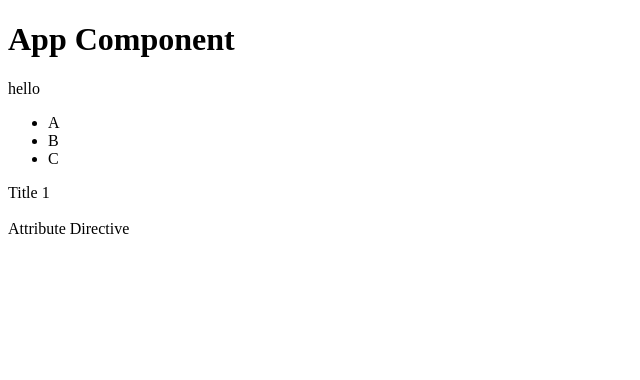
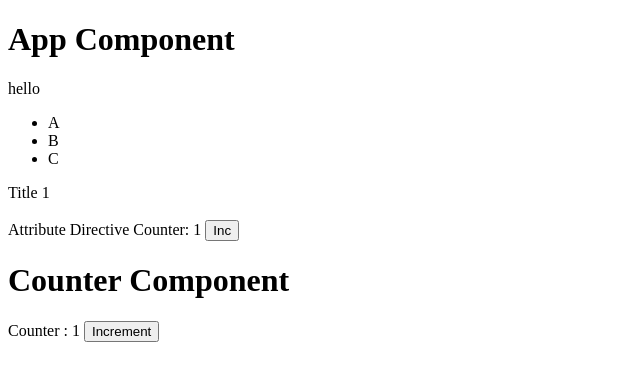
Before and after one commit to jkpulipati/ng-practice, an Angular app: page / in a window 1280 px wide. Shown: the top 380 px of the page, without its empty margins (0-640 px from the left). Built offline with nearby package versions, Linux system fonts and the light colour scheme.

Commit message:
component communicaton

```diff
--- a/src/app/app.component.html
+++ b/src/app/app.component.html
@@ -13,3 +13,7 @@
 </div>
 <br/>
 <span appHighlight>Attribute Directive</span>
+
+Counter: {{counter}}
+<button (click)="incValue()">Inc</button>
+<app-counter [counter]="counter" (incrementCounter)="incrementCounter($event)" ></app-counter>
--- a/src/app/app.component.ts
+++ b/src/app/app.component.ts
@@ -1,4 +1,5 @@
-import { Component } from '@angular/core';
+import { Component, ViewChild } from '@angular/core';
+import { CounterComponent } from './counter/counter.component';
 
 @Component({
   selector: 'app-root',
@@ -9,6 +10,9 @@ export class AppComponent {
   title: string;
   heros: Array<string> = [];
   isExtraCss: boolean = false;
+  @ViewChild(CounterComponent) counterComponent: CounterComponent;
+
+  counter: number = 1;
 
   constructor() {
     // are the place where the initialization will happen
@@ -21,4 +25,14 @@ export class AppComponent {
     return 'hello';
   }
 
+  incValue() {
+    console.log('from click evet', this.counterComponent);
+    this.counterComponent.incCounter();
+  }
+
+  incrementCounter(value) {
+    console.log('from parent ', value);
+    this.counter = value;
+  }
+
 }
--- a/src/app/app.module.ts
+++ b/src/app/app.module.ts
@@ -5,12 +5,14 @@ import { AppRoutingModule } from './app-routing.module';
 import { AppComponent } from './app.component';
 import { ProductComponent } from './product/product.component';
 import { HighlightDirective } from './highlight.directive';
+import { CounterComponent } from './counter/counter.component';
 
 @NgModule({
   declarations: [
     AppComponent,
     ProductComponent,
-    HighlightDirective
+    HighlightDirective,
+    CounterComponent
   ],
   imports: [
     BrowserModule,
--- /dev/null
+++ b/src/app/counter/counter.component.html
@@ -0,0 +1,4 @@
+<h1>Counter Component</h1>
+Counter : {{counter}}
+
+<button (click)="incCounter()" >Increment</button>
--- /dev/null
+++ b/src/app/counter/counter.component.ts
@@ -0,0 +1,24 @@
+import { Component, OnInit, Input, Output, EventEmitter } from '@angular/core';
+
+@Component({
+  selector: 'app-counter',
+  templateUrl: './counter.component.html',
+  styleUrls: ['./counter.component.css']
+})
+export class CounterComponent implements OnInit {
+
+  @Input() counter: number;
+  @Output() incrementCounter: EventEmitter<any> = new EventEmitter();
+
+  constructor() { }
+
+  ngOnInit(): void {
+    console.log(this.counter, this.incrementCounter);
+  }
+
+  incCounter() {
+    this.counter += 1;
+    this.incrementCounter.emit(this.counter);
+  }
+
+}
```
Also changed, not shown: src/app/counter/counter.component.css (added), 1 other file (tests, documents, lock files or other folders).
